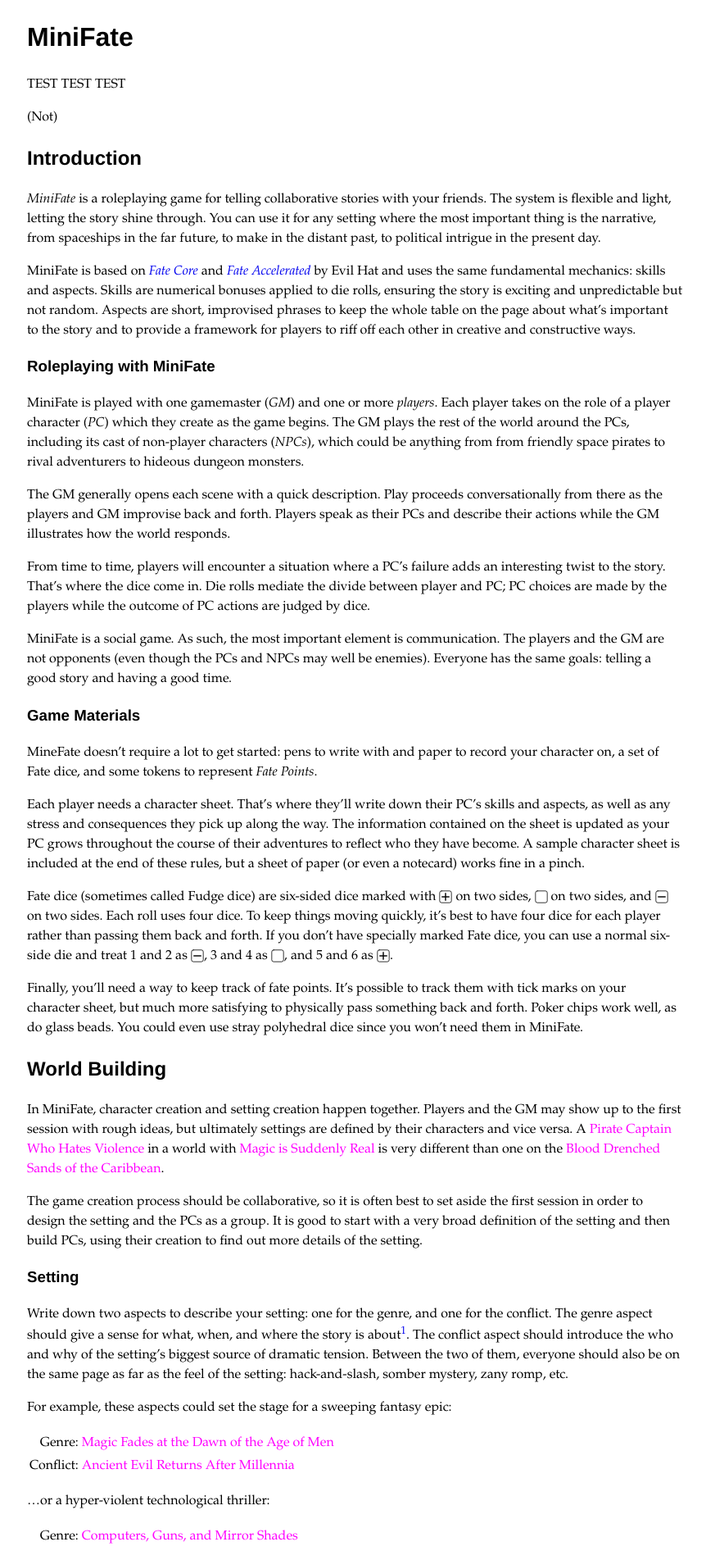
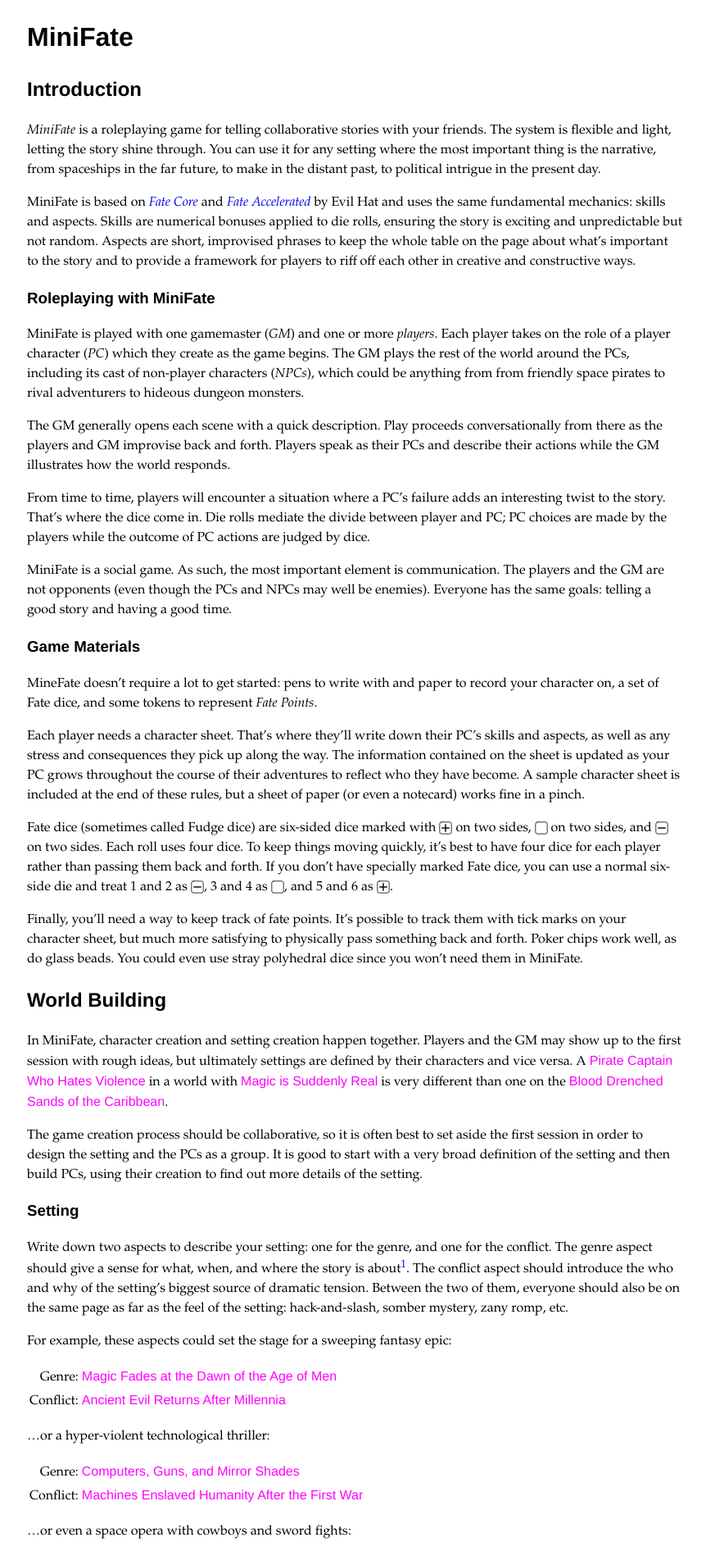
Before and after one commit to MiniFate/MiniFate, a Jekyll site: the page built from index.md, in a window 1280 px wide. Shown: the top 1892 px of the page at 82% size, without its empty margins (207-1069 px from the left). Built offline with Jekyll 4.4.1, drawn with Linux system fonts in a browser that asks for light colours.

Commit message:
Move to fully backward compatible <span> swap

```diff
--- a/_layouts/default.html
+++ b/_layouts/default.html
@@ -1,37 +1,13 @@
 ---
-layout: compress
+layout: substitute
 ---
-
-
-{% assign content = content | split: '<pre' %}
-
-{% for parts in content %}
-
-  {% assign part = parts | split: '</pre>' %}
-  {% assign c = part.first %}
-  {% assign t = part.last %}
-
-  {% assign t = t
-    | replace: '((', '<span class="aspect">'
-    | replace: '))', '</span>'
-  %}
-
-  {% if part.size == 2 %}
-
-    {% capture output %}{{ output }}<pre{{ c }}</pre>{% endcapture %}
-
-  {% endif %}
-
-  {% capture output %}{{ output }}{{ t }}{% endcapture %}
-
-{% endfor %}
 
 <!DOCTYPE html>
 <html lang="en">
   {% include head.html %}
   <body>
     <main role="main">
-      {{ output }}
+      {{ content }}
     </main>
   </body>
 </html>
--- /dev/null
+++ b/_layouts/substitute.html
@@ -0,0 +1,21 @@
+---
+layout: compress
+---
+
+
+{% comment %}
+To make writing in Markdown easy, we use ~~Aspect~~ and `Skill`, but this
+produces <del>Aspect</del> and <code>Skill</code> tags, which doesn't follow
+the HTML semantic elements.
+
+So after the page is rendered, this layout replaces <del> with <span
+    class="aspect"> and <code> with <span class="skill>.
+{% endcomment %}
+{% assign output = content
+    | replace: '<del>', '<span class="aspect">'
+    | replace: '</del>', '</span>'
+    | replace: '<code class="language-plaintext highlighter-rouge">', '<span class="skill">'
+    | replace: '</code>', '</span>'
+%}
+
+{{output}}
--- a/assets/_sass/main.scss
+++ b/assets/_sass/main.scss
@@ -22,21 +22,27 @@
   text-decoration: none;
 }
 
-del {
-    text-decoration: none;
+span.aspect {
     color: magenta;
+    font-family: $sans-font-family;
 }
 
-// del::before/after apparently help with accessibility:
-// https://adrianroselli.com/2017/12/tweaking-text-level-styles.html#DelSR
-del::before {
+// ::before/after apparently help with accessibility:
+// https://adrianroselli.com/2017/12/tweaking-text-level-styles.html
+span.aspect::before {
     content: " [aspect start] ";
     display: none;
 }
 
-del::after {
+span.aspect::after {
     content: " [aspect end] ";
     display: none;
+}
+
+span.skill {
+    color: blue;
+    text-transform: capitalize;
+    font-family: monospace;
 }
 
 // Special alignment for skill and aspect tables
```
Also changed, not shown: _chapters/01-introduction.md (+0 -6 lines).
